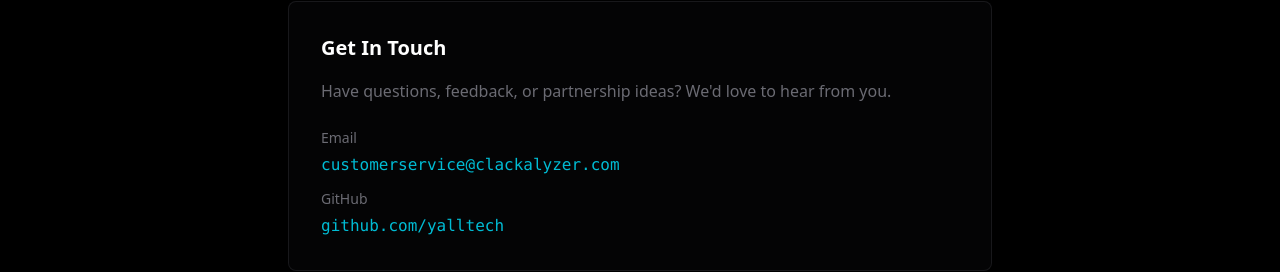
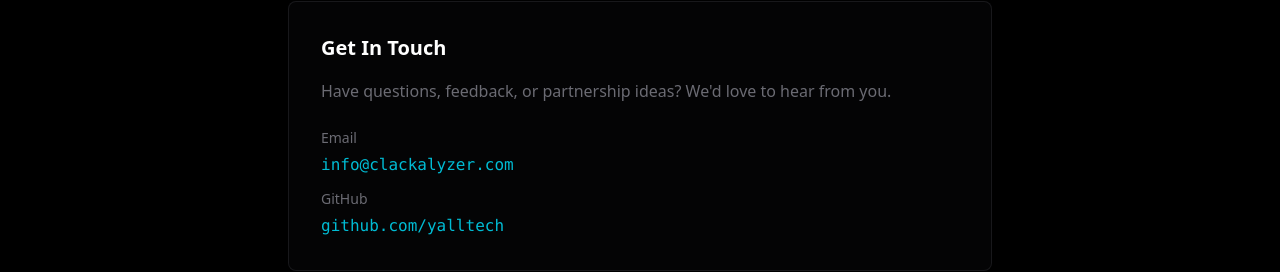
Before and after one commit to yalltech/clackalyzer-web, a Next.js app: page /about in a window 1280 px wide. Shown: the part 1398-1670 px from the top of the page. Built offline with nearby package versions, Linux system fonts and the light colour scheme.

Commit message:
Update all email references to info@clackalyzer.com
Co-Authored-By: Claude Sonnet 4.6 <noreply@anthropic.com>

```diff
--- a/app/about/page.tsx
+++ b/app/about/page.tsx
@@ -78,8 +78,8 @@ export default function AboutPage() {
               <div className="space-y-3">
                 <div>
                   <p className="text-sm text-ck-grid mb-1">Email</p>
-                  <a href="mailto:customerservice@clackalyzer.com" className="font-mono text-ck-teal hover:text-ck-red transition">
-                    customerservice@clackalyzer.com
+                  <a href="mailto:info@clackalyzer.com" className="font-mono text-ck-teal hover:text-ck-red transition">
+                    info@clackalyzer.com
                   </a>
                 </div>
                 <div>
--- a/app/contact/page.tsx
+++ b/app/contact/page.tsx
@@ -103,10 +103,10 @@ export default function ContactPage() {
               <div className="card">
                 <h3 className="text-xl font-bold mb-2">Email</h3>
                 <a
-                  href="mailto:customerservice@clackalyzer.com"
+                  href="mailto:info@clackalyzer.com"
                   className="text-ck-teal hover:text-ck-red transition font-mono"
                 >
-                  customerservice@clackalyzer.com
+                  info@clackalyzer.com
                 </a>
               </div>
 
--- a/app/layout.tsx
+++ b/app/layout.tsx
@@ -95,7 +95,7 @@ function Footer() {
             <h3 className="font-semibold mb-4">Social</h3>
             <ul className="space-y-2">
               <li><a href="#" className="text-ck-grid hover:text-ck-text transition">Discord</a></li>
-              <li><a href="mailto:customerservice@clackalyzer.com" className="text-ck-grid hover:text-ck-text transition">Email</a></li>
+              <li><a href="mailto:info@clackalyzer.com" className="text-ck-grid hover:text-ck-text transition">Email</a></li>
             </ul>
           </div>
         </div>
--- a/app/privacy/page.tsx
+++ b/app/privacy/page.tsx
@@ -89,8 +89,8 @@ export default function PrivacyPage() {
         <h2 className="text-xl font-semibold mb-3">Contact Us</h2>
         <p className="text-ck-grid leading-relaxed">
           If you have any questions about this Privacy Policy, please contact us at{' '}
-          <a href="mailto:customerservice@clackalyzer.com" className="text-ck-teal hover:underline">
-            customerservice@clackalyzer.com
+          <a href="mailto:info@clackalyzer.com" className="text-ck-teal hover:underline">
+            info@clackalyzer.com
           </a>.
         </p>
       </section>
```
